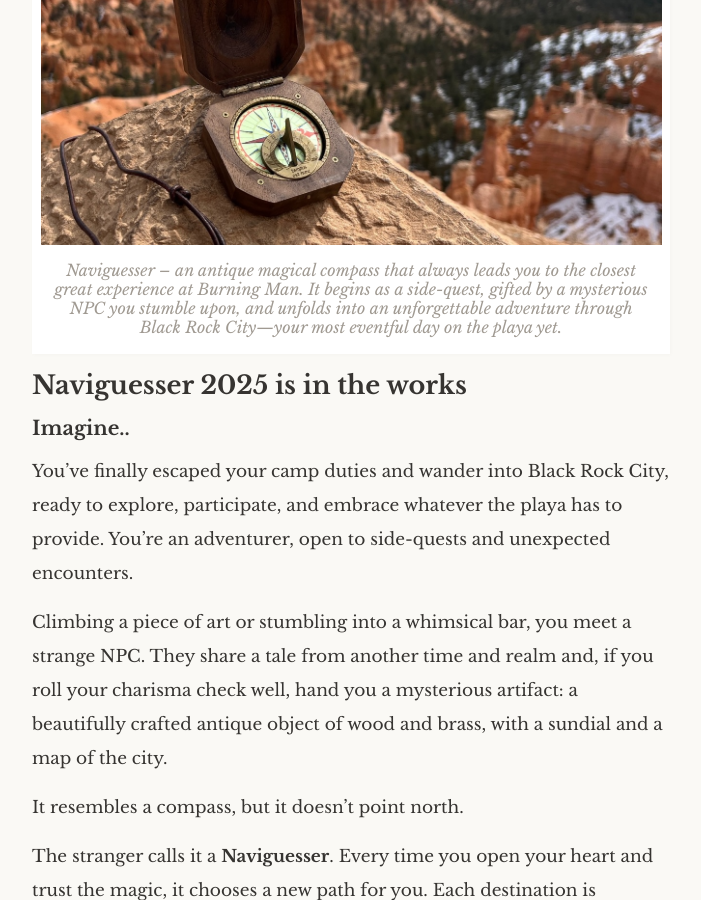
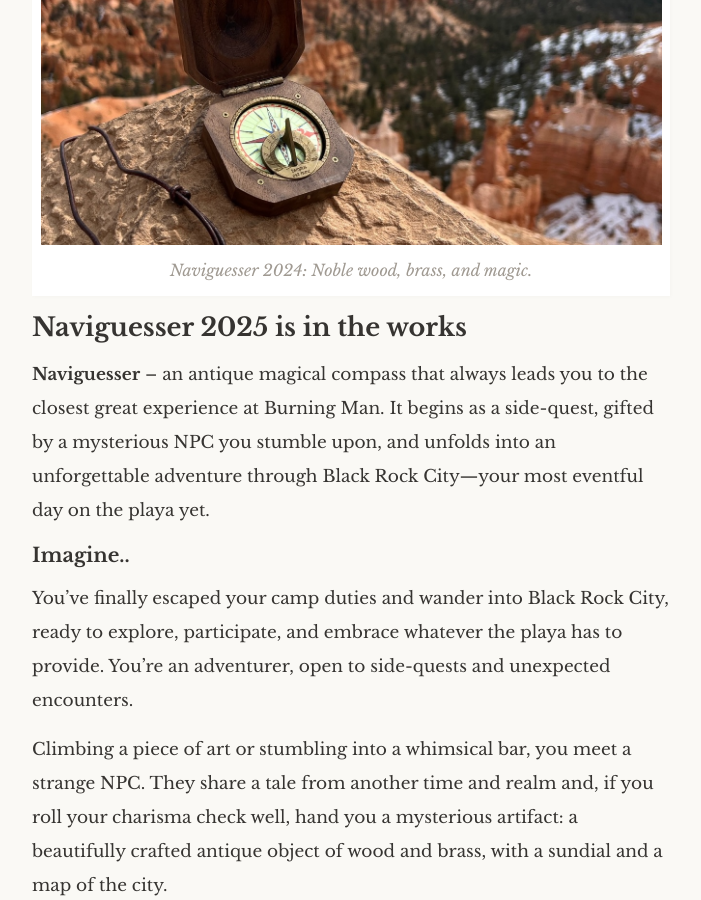
Before and after one commit to heavior/jack-sparrow-compass, a Jekyll site: the page built from _posts/2024-03-26-bm-2025.markdown, in a window 1280 px wide and 900 px high, scrolled down 366 px. Shown: the whole window, without its empty margins (289-990 px from the left). Built offline with Jekyll 4.4.1, drawn with Linux system fonts in a browser that asks for light colours; some web fonts are replaced.

Commit message:
Update 2024-03-26-bm-2025.markdown

```diff
--- a/_posts/2024-03-26-bm-2025.markdown
+++ b/_posts/2024-03-26-bm-2025.markdown
@@ -7,11 +7,13 @@
 <figure>
 	<img src="{{ site.baseurl }}/assets/compass_2024.jpg" alt="Naviguesser 2024">
 	<figcaption>
-		Naviguesser – an antique magical compass that always leads you to the closest great experience at Burning Man. It begins as a side-quest, gifted by a mysterious NPC you stumble upon, and unfolds into an unforgettable adventure through Black Rock City—your most eventful day on the playa yet.
+		Naviguesser 2024: Noble wood, brass, and magic.
 	</figcaption>
 </figure>
 
 # **Naviguesser 2025 is in the works**
+
+**Naviguesser** – an antique magical compass that always leads you to the closest great experience at Burning Man. It begins as a side-quest, gifted by a mysterious NPC you stumble upon, and unfolds into an unforgettable adventure through Black Rock City—your most eventful day on the playa yet.
 
 ### **Imagine..**
 
```
